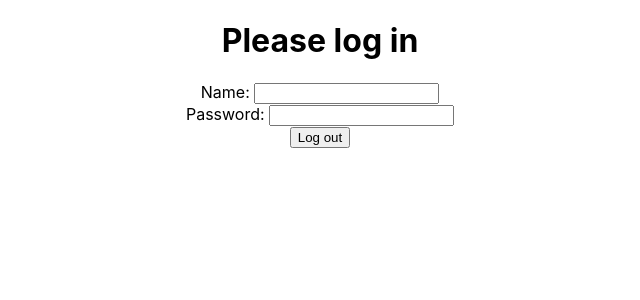
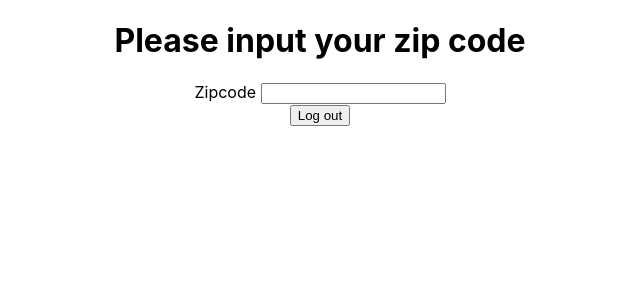
Before and after one commit to RachelBlack003/myWeatherApp-frontend, a React (Create React App) app: page /weather in a window 1280 px wide. Shown: the top 300 px of the page, without its empty margins (320-960 px from the left). Built offline with nearby package versions, Linux system fonts and the light colour scheme.

Commit message:
Updated weather page

```diff
--- a/src/components/Weather.js
+++ b/src/components/Weather.js
@@ -20,11 +20,13 @@ function Login() {
     <body>
         <main>
             <form action="/" method="POST">
-                <h1 className>Please log in</h1>
-                Name: <input type="text" name="name"/><br/>
-                Password: <input type="text" name="name"/><br/>
                 <div>
-                <button onClick={() => setToLogin(prev => !prev)}>Log out</button>
+                    <h1>Please input your zip code</h1>
+                    Zipcode <input type="numbeer" name="name"/><br/>
+                    <button onClick={() => setToLogin(prev => !prev)}>Log out</button>
+                </div>
+                <div id="weatherbox">
+
                 </div>
             </form>
         </main>
```
